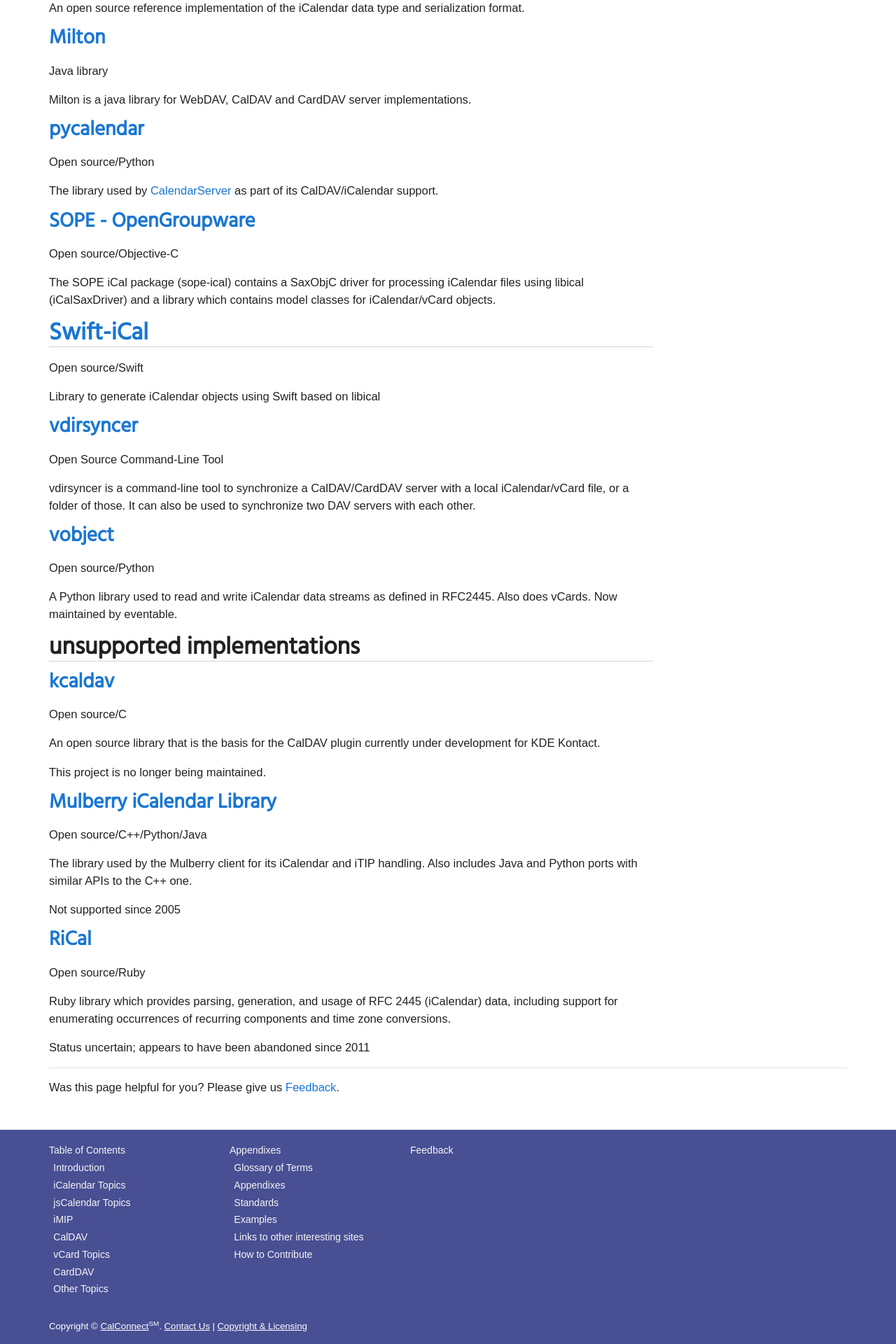
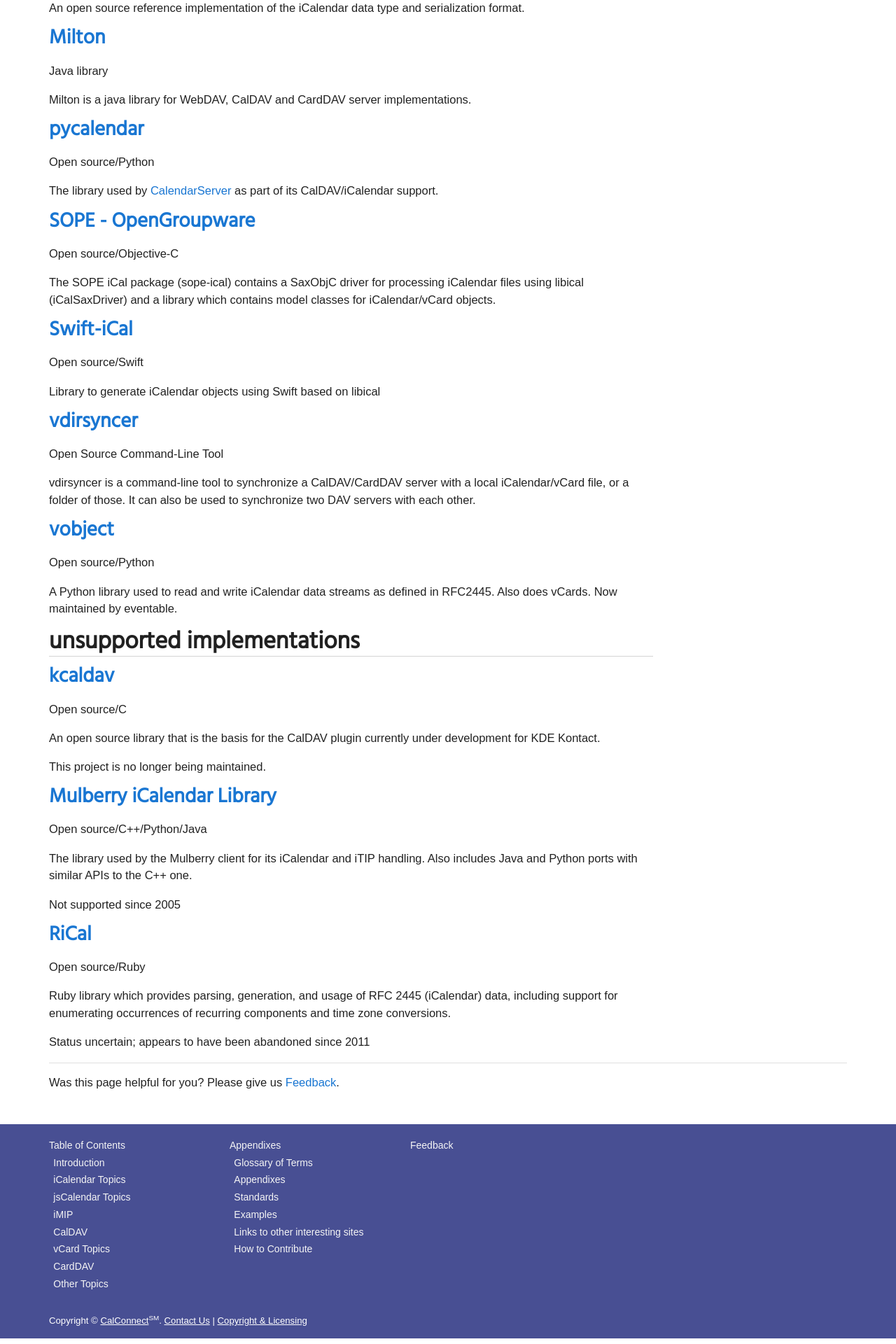
Before and after one commit to CalConnect/DEVGUIDE, a Jekyll site: the page built from _pages/CalDAV/libraries.md, in a window 1280 px wide. Shown: the part 1213-3133 px from the top of the page at 70% size. Built offline with Jekyll 4.4.1, drawn with Linux system fonts in a browser that asks for light colours; some web fonts are replaced.

```diff
--- a/_pages/CalDAV/libraries.md
+++ b/_pages/CalDAV/libraries.md
@@ -59,7 +59,7 @@ The library used by [CalendarServer](https://www.calendarserver.org) as part of
 
 The SOPE iCal package (sope-ical) contains a SaxObjC driver for processing iCalendar files using libical (iCalSaxDriver) and a library which contains model classes for iCalendar/vCard objects.
 
-## [Swift-iCal](https://github.com/tbartelmess/swift-ical)
+### [Swift-iCal](https://github.com/tbartelmess/swift-ical)
 **Open source/Swift**
 
 Library to generate iCalendar objects using Swift based on libical
```
